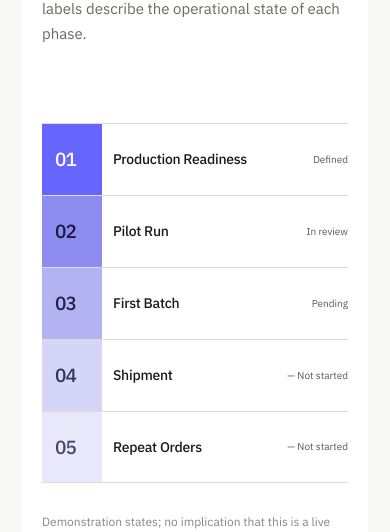
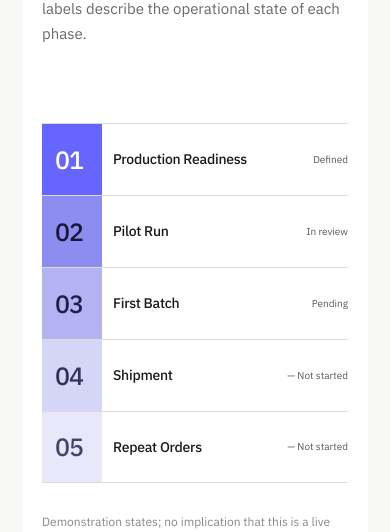
Before and after one commit to ericyohee/designsystem, a plain HTML site: page studies/color-system-study-01.html in a window 390 px wide. Shown: the part 3680-4212 px from the top of the page. Drawn offline with Linux system fonts and the light colour scheme.

Commit message:
Color Study 01.2: keep large numeric labels accessible on saturated phase backgrounds

```diff
--- a/studies/color-system-study-01.html
+++ b/studies/color-system-study-01.html
@@ -247,7 +247,7 @@ a:focus-visible,button:focus-visible,input:focus-visible,select:focus-visible{ou
  display:flex;align-items:center;
  background:var(--phase);color:var(--phase-text);
  padding-left:22px;
- font:500 23px/1.2 "IBM Plex Sans",sans-serif;
+ font:500 25px/1.2 "IBM Plex Sans",sans-serif;
  letter-spacing:-.045em
 }
 .scene-c .step b{align-self:center;padding:18px 0;font-size:18px;line-height:25px}
@@ -267,7 +267,7 @@ a:focus-visible,button:focus-visible,input:focus-visible,select:focus-visible{ou
 .scene-b .evidence-secondary-value{font-size:clamp(41px,9vw,54px)}
 .scene-b .findings{grid-template-columns:1fr;gap:9px}
 .scene-c .step{grid-template-columns:60px minmax(0,1fr) auto;gap:11px;min-height:72px}
-.scene-c .step .id{font-size:19px;padding-left:13px}
+.scene-c .step .id{font-size:25px;padding-left:13px}
 .scene-c .step b{font-size:14px;line-height:21px;padding:12px 0}
 .scene-c .step .state{font-size:10px;line-height:16px;padding-right:0}
 }
```
